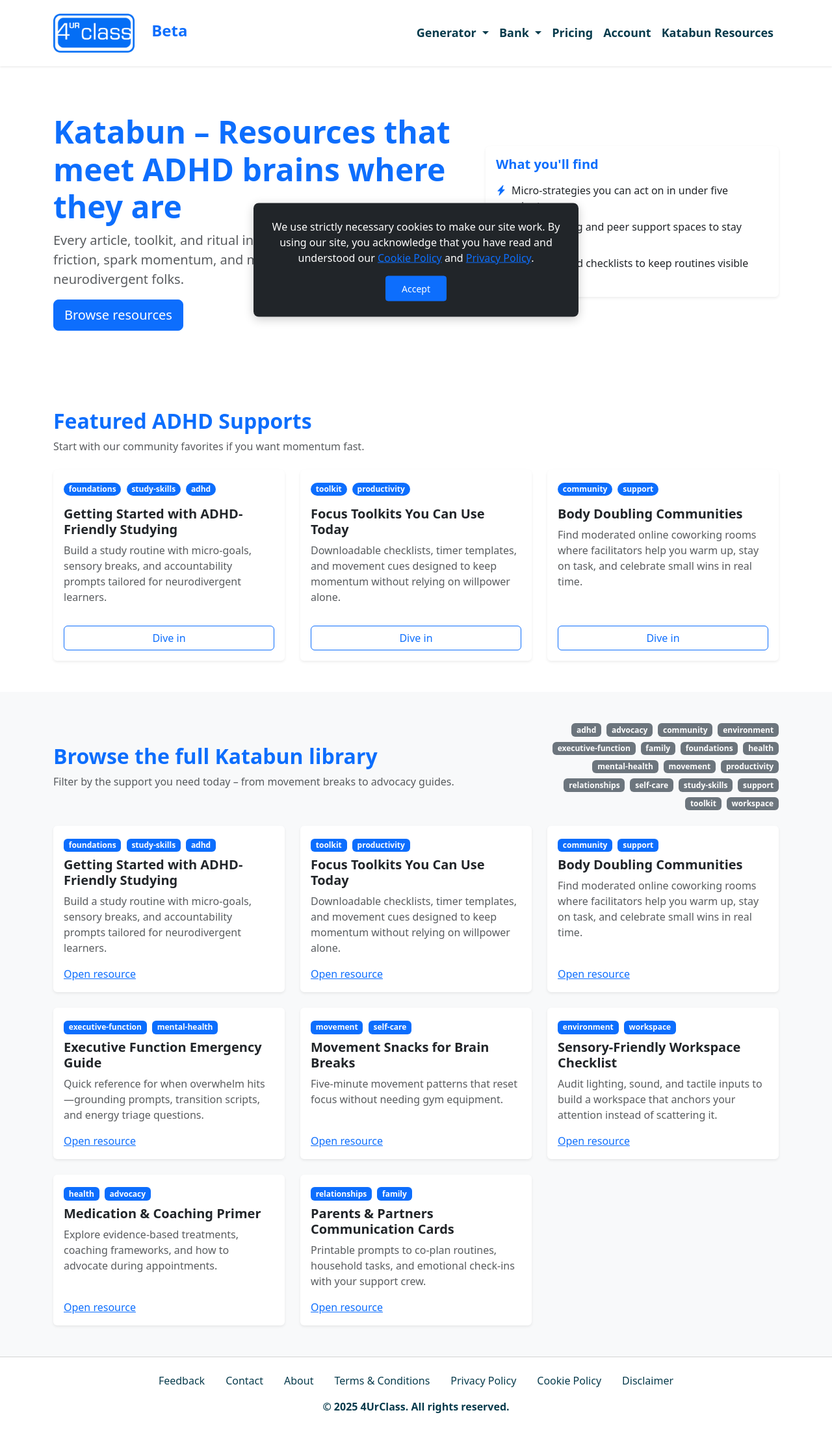
After one commit to beartennuki/katabun, a Flask app: page /katabun in a window 1280 px wide. The commit adds this page. Shown: the whole page at 65% size. Run offline with Flask 3, Linux system fonts and the light colour scheme; parts of the project's set-up code (start-up, migrations or seed data) failed here and were passed over.

Commit message:
Add Katabun ADHD resource hub page

```diff
--- a/katabun.py
+++ b/katabun.py
@@ -16,6 +16,7 @@
 from src.pages.quiz import Quiz
 from src.pages.bank import Bank
 from src.pages.account import Account
+from src.pages.katabun import Katabun
 from src.api import API
 from src.util import Util
 from src.mongoio import MongoIO
@@ -78,11 +79,30 @@
             session['user_id_creation_time'] = time.time()
 
     # ─── 1. Core App & SEO Routes ───────────────────────────────────
+    katabun_service = Katabun()
+
     @app.route('/')
     def landing_page():
         mongoio = MongoIO()
         top_quizzes = mongoio.get_top_n_popular_quizzes(9)
-        return render_template('page/landing/landing.html', top_quizzes=top_quizzes)
+        katabun_highlights = katabun_service.get_featured_resources(limit=3)
+        return render_template(
+            'page/landing/landing.html',
+            top_quizzes=top_quizzes,
+            katabun_highlights=katabun_highlights,
+        )
+
+    @app.route('/katabun')
+    def katabun_page():
+        resources = katabun_service.get_all_resources()
+        featured_resources = katabun_service.get_featured_resources()
+        tags = katabun_service.get_tags()
+        return render_template(
+            'page/others/katabun.html',
+            resources=resources,
+            featured_resources=featured_resources,
+            tags=tags,
+        )
 
     @app.route('/sitemap.xml')
     def sitemap():
--- /dev/null
+++ b/src/pages/katabun.py
@@ -0,0 +1,115 @@
+from dataclasses import dataclass
+from typing import List, Optional
+
+
+@dataclass(frozen=True)
+class Resource:
+    """Structured representation of a Katabun resource."""
+
+    title: str
+    description: str
+    url: str
+    tags: List[str]
+    featured: bool = False
+
+
+class Katabun:
+    """Provide curated ADHD-friendly learning resources for the Katabun hub."""
+
+    def __init__(self) -> None:
+        self._resources: List[Resource] = [
+            Resource(
+                title="Getting Started with ADHD-Friendly Studying",
+                description=(
+                    "Build a study routine with micro-goals, sensory breaks, and "
+                    "accountability prompts tailored for neurodivergent learners."
+                ),
+                url="https://adhd.care/study-starter",
+                tags=["foundations", "study-skills", "adhd"],
+                featured=True,
+            ),
+            Resource(
+                title="Focus Toolkits You Can Use Today",
+                description=(
+                    "Downloadable checklists, timer templates, and movement cues "
+                    "designed to keep momentum without relying on willpower alone."
+                ),
+                url="https://adhd.care/focus-toolkits",
+                tags=["toolkit", "productivity"],
+                featured=True,
+            ),
+            Resource(
+                title="Body Doubling Communities",
+                description=(
+                    "Find moderated online coworking rooms where facilitators help "
+                    "you warm up, stay on task, and celebrate small wins in real time."
+                ),
+                url="https://adhd.care/body-doubling",
+                tags=["community", "support"],
+                featured=True,
+            ),
+            Resource(
+                title="Executive Function Emergency Guide",
+                description=(
+                    "Quick reference for when overwhelm hits—grounding prompts, "
+                    "transition scripts, and energy triage questions."
+                ),
+                url="https://adhd.care/ef-emergency",
+                tags=["executive-function", "mental-health"],
+            ),
+            Resource(
+                title="Movement Snacks for Brain Breaks",
+                description=(
+                    "Five-minute movement patterns that reset focus without "
+                    "needing gym equipment."
+                ),
+                url="https://adhd.care/movement-snacks",
+                tags=["movement", "self-care"],
+            ),
+            Resource(
+                title="Sensory-Friendly Workspace Checklist",
+                description=(
+                    "Audit lighting, sound, and tactile inputs to build a workspace "
+                    "that anchors your attention instead of scattering it."
+                ),
+                url="https://adhd.care/workspace-checklist",
+                tags=["environment", "workspace"],
+            ),
+            Resource(
+                title="Medication & Coaching Primer",
+                description=(
+                    "Explore evidence-based treatments, coaching frameworks, and "
+                    "how to advocate during appointments."
+                ),
+                url="https://adhd.care/treatment-primer",
+                tags=["health", "advocacy"],
+            ),
+            Resource(
+                title="Parents & Partners Communication Cards",
+                description=(
+                    "Printable prompts to co-plan routines, household tasks, and "
+                    "emotional check-ins with your support crew."
+                ),
+                url="https://adhd.care/communication-cards",
+                tags=["relationships", "family"],
+            ),
+        ]
+
+    def get_all_resources(self) -> List[Resource]:
+        """Return every resource in the catalog."""
+
+        return list(self._resources)
+
+    def get_featured_resources(self, limit: Optional[int] = None) -> List[Resource]:
+        """Return featured resources, optionally capped at ``limit`` items."""
+
+        featured_resources = [resource for resource in self._resources if resource.featured]
+        if limit is None:
+            return featured_resources
+        return featured_resources[:limit]
+
+    def get_tags(self) -> List[str]:
+        """Return a sorted list of unique tags across resources."""
+
+        unique_tags = {tag for resource in self._resources for tag in resource.tags}
+        return sorted(unique_tags)
--- a/templates/page/base/header.html
+++ b/templates/page/base/header.html
@@ -217,6 +217,14 @@
                 Account
             </a>
         </li>
+        <li class="nav-item">
+            <a
+              class="nav-link"
+              href="{{ url_for('katabun_page') }}"
+            >
+                Katabun Resources
+            </a>
+        </li>
         </ul>
       </div>
     </div>
--- a/templates/page/landing/landing.html
+++ b/templates/page/landing/landing.html
@@ -6,6 +6,8 @@
 {% include "page/landing/hero.html" %}
 
 {% include "page/landing/popular_quizzes.html" %}
+
+{% include "page/landing/katabun_section.html" %}
 
 {% include "page/landing/bank.html" %}
 
--- /dev/null
+++ b/templates/page/others/katabun.html
@@ -0,0 +1,121 @@
+{% extends "page/base/base.html" %}
+{% block title %}Katabun ADHD Resource Library{% endblock %}
+{% block description %}Curated ADHD-friendly study rituals, focus tools, and community resources crafted for the Katabun neurodivergent learning hub.{% endblock %}
+
+{% block content %}
+<section class="py-5 bg-gradient" style="background: linear-gradient(135deg, #eef2ff 0%, #fff 100%);">
+  <div class="container py-4">
+    <div class="row align-items-center">
+      <div class="col-lg-7">
+        <h1 class="display-5 fw-bold text-primary">Katabun – Resources that meet ADHD brains where they are</h1>
+        <p class="lead text-muted">
+          Every article, toolkit, and ritual inside Katabun is designed to reduce friction, spark momentum, and make learning kinder for neurodivergent folks.
+        </p>
+        <a class="btn btn-primary btn-lg" href="#katabun-resources">Browse resources</a>
+      </div>
+      <div class="col-lg-5 mt-4 mt-lg-0">
+        <div class="card shadow-sm border-0">
+          <div class="card-body">
+            <h2 class="h5 fw-semibold text-primary mb-3">What you'll find</h2>
+            <ul class="list-unstyled mb-0">
+              <li class="d-flex align-items-start mb-2">
+                <i class="bi bi-lightning-charge-fill text-primary me-2"></i>
+                Micro-strategies you can act on in under five minutes.
+              </li>
+              <li class="d-flex align-items-start mb-2">
+                <i class="bi bi-people-fill text-primary me-2"></i>
+                Body doubling and peer support spaces to stay accountable.
+              </li>
+              <li class="d-flex align-items-start">
+                <i class="bi bi-journal-check text-primary me-2"></i>
+                Templates and checklists to keep routines visible and doable.
+              </li>
+            </ul>
+          </div>
+        </div>
+      </div>
+    </div>
+  </div>
+</section>
+
+<section class="py-5 bg-white" id="katabun-resources">
+  <div class="container">
+    <div class="row align-items-center mb-4">
+      <div class="col-lg-8">
+        <h2 class="fw-bold text-primary">Featured ADHD Supports</h2>
+        <p class="text-muted mb-0">Start with our community favorites if you want momentum fast.</p>
+      </div>
+    </div>
+    <div class="row g-4">
+      {% for resource in featured_resources %}
+        <div class="col-md-4">
+          <div class="card h-100 border-0 shadow-sm">
+            <div class="card-body d-flex flex-column">
+              <div class="mb-3">
+                {% for tag in resource.tags %}
+                  <span class="badge rounded-pill text-bg-primary me-1">{{ tag }}</span>
+                {% endfor %}
+              </div>
+              <h3 class="h5 fw-semibold">{{ resource.title }}</h3>
+              <p class="text-muted flex-grow-1">{{ resource.description }}</p>
+              <a class="btn btn-outline-primary mt-3" href="{{ resource.url }}" target="_blank" rel="noopener">
+                Dive in
+              </a>
+            </div>
+          </div>
+        </div>
+      {% else %}
+        <div class="col-12">
+          <div class="alert alert-info mb-0" role="alert">
+            We are collecting our first featured resources. Come back soon!
+          </div>
+        </div>
+      {% endfor %}
+    </div>
+  </div>
+</section>
+
+<section class="py-5 bg-light">
+  <div class="container">
+    <div class="row align-items-center mb-4">
+      <div class="col-lg-8">
+        <h2 class="fw-bold text-primary">Browse the full Katabun library</h2>
+        <p class="text-muted mb-0">Filter by the support you need today – from movement breaks to advocacy guides.</p>
+      </div>
+      <div class="col-lg-4 text-lg-end mt-3 mt-lg-0">
+        <div class="d-flex flex-wrap justify-content-lg-end gap-2">
+          {% for tag in tags %}
+            <span class="badge text-bg-secondary">{{ tag }}</span>
+          {% endfor %}
+        </div>
+      </div>
+    </div>
+    <div class="row g-4">
+      {% for resource in resources %}
+        <div class="col-md-6 col-lg-4">
+          <div class="card h-100 border-0 shadow-sm">
+            <div class="card-body d-flex flex-column">
+              <div class="mb-2">
+                {% for tag in resource.tags %}
+                  <span class="badge text-bg-primary me-1">{{ tag }}</span>
+                {% endfor %}
+              </div>
+              <h3 class="h5 fw-semibold">{{ resource.title }}</h3>
+              <p class="text-muted flex-grow-1">{{ resource.description }}</p>
+              <a class="stretched-link" href="{{ resource.url }}" target="_blank" rel="noopener">
+                Open resource
+              </a>
+            </div>
+          </div>
+        </div>
+      {% else %}
+        <div class="col-12">
+          <div class="alert alert-info" role="alert">
+            Katabun is warming up. Once the first contributors share their knowledge, you will see it here.
+          </div>
+        </div>
+      {% endfor %}
+    </div>
+  </div>
+</section>
+{% endblock %}
```
Also changed, not shown: templates/page/landing/katabun_section.html (added, +43 -0 lines).
